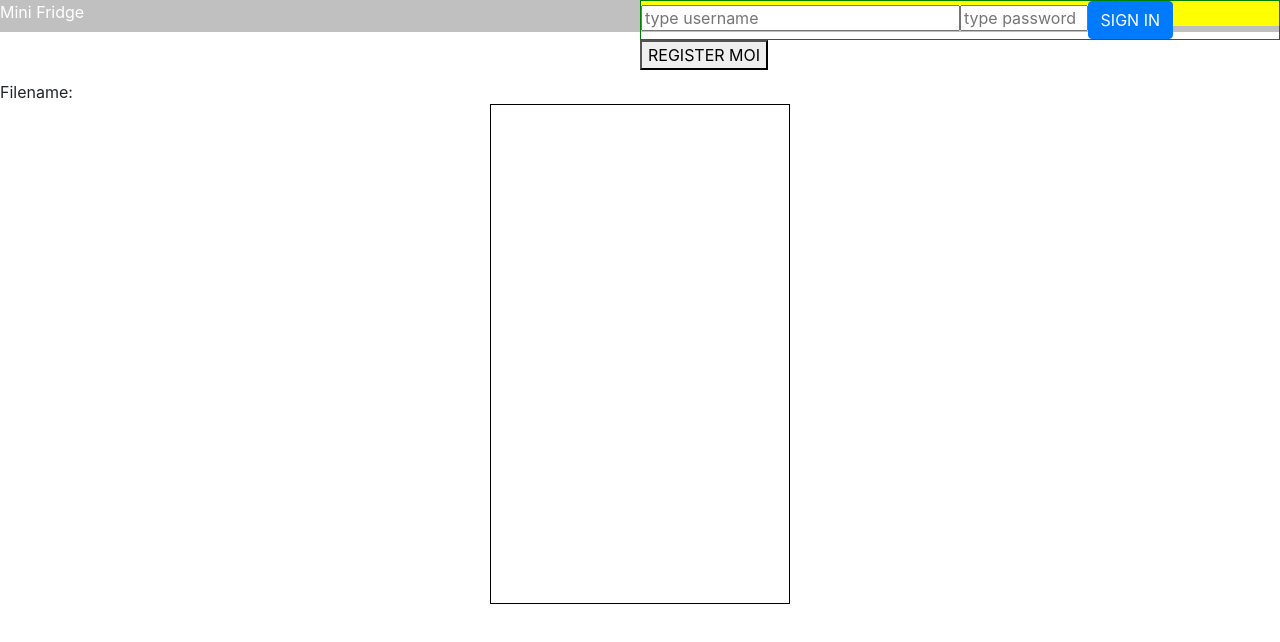
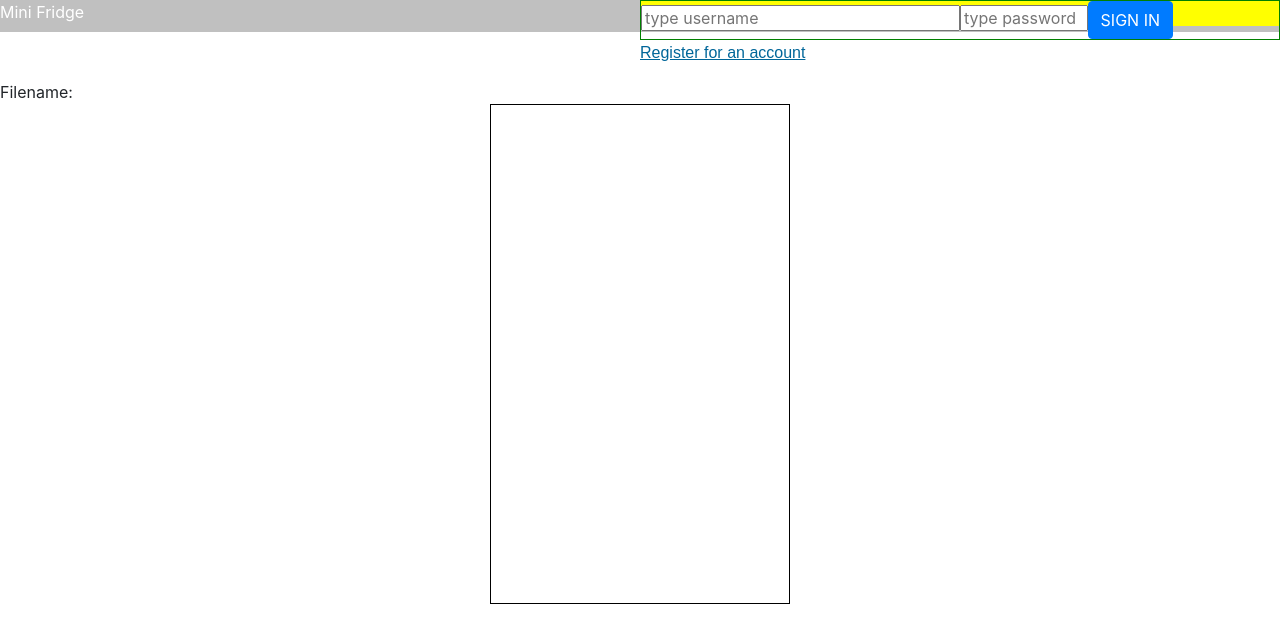
Before and after one commit to hnryzhng/mini-fridge, a React (Create React App) app in the folder client/: page / in a window 1280 px wide. Shown: the top 642 px of the page. Built offline with nearby package versions, Linux system fonts and the light colour scheme.

Commit message:
styled register button

```diff
--- a/client/src/App.js
+++ b/client/src/App.js
@@ -241,7 +241,7 @@ class RegisterModule extends Component {
     return(
 
     	<div id="register-module-container">
-      		<button type="button" onClick={ ()=> this.setState({show: true}) } > REGISTER MOI </button>
+      		<button type="button" id="register-button" onClick={ ()=> this.setState({show: true}) } > Register for an account </button>
 
 			<div id="register-module" style={{ display: this.state.show? 'block' : 'none' }}>
 				<form style={{ border: "1px solid blue"}} onSubmit={ this.register }>
--- a/client/src/styles.css
+++ b/client/src/styles.css
@@ -25,7 +25,7 @@
 
 #login-module {
 	width: 100%;
-	height: 80%;
+	height: 50%;
 	border: 1px solid green;
 }
 
@@ -43,6 +43,18 @@
 
 }
 
+#register-button {
+	background: none!important;
+	border: none;
+	padding: 0!important;
+	/*optional*/
+	font-family: arial, sans-serif;
+	/*input has OS specific font-family*/
+	color: #069;
+	text-decoration: underline;
+	cursor: pointer;
+}
+
 #user-greeting {
 	float: right;
 	margin-right: 2em;
```
